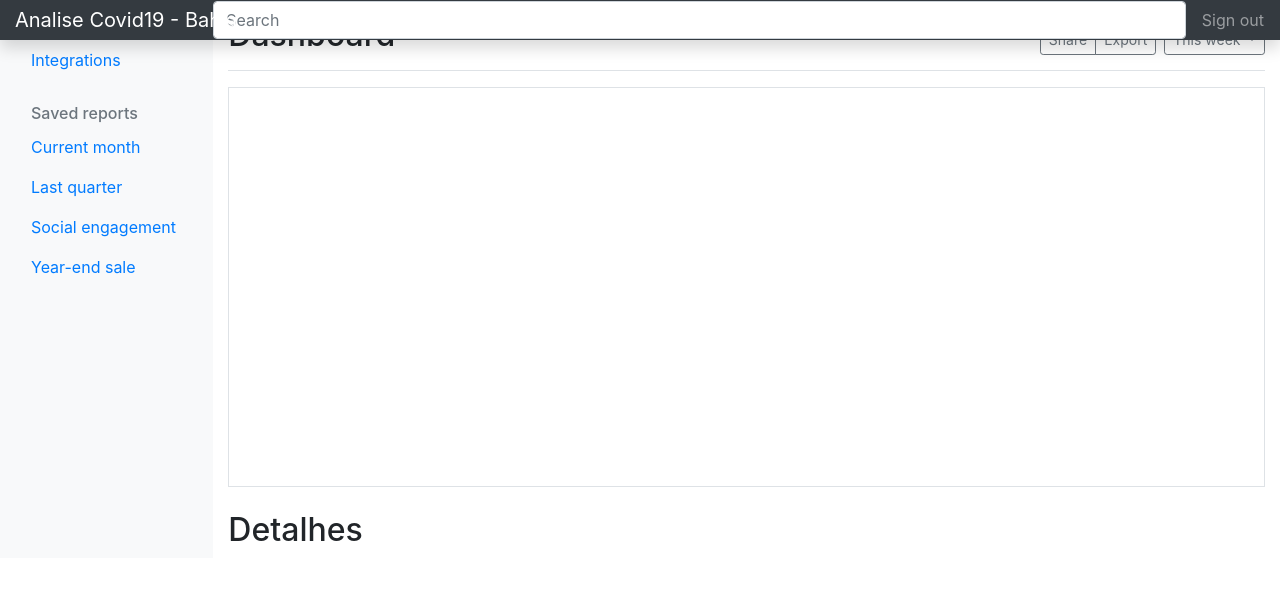
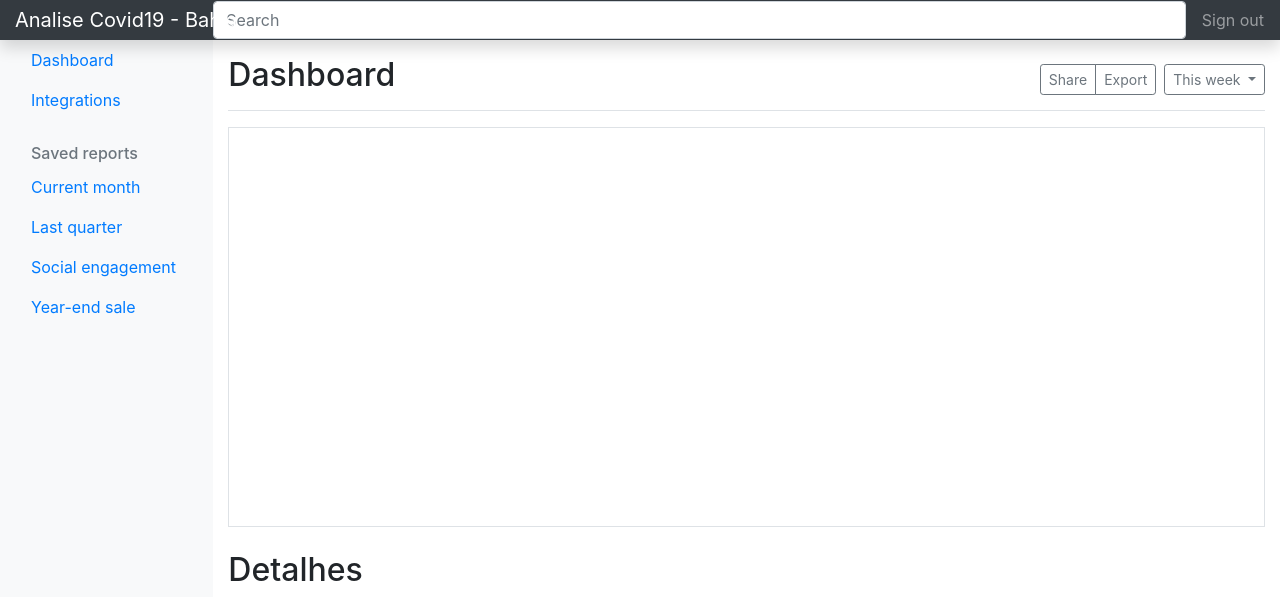
Before and after one commit to jsambarreto/covid_dashboard, a Django app: template covid19ba/templates/index2.html in a window 1280 px wide. Shown: the top 597 px of the page. Run offline with Django 3.2, Linux system fonts and the light colour scheme; the template is opened without the code that fills it, so the values that code supplies are empty; some libraries are stand-ins or nearby versions.

Commit message:
Correcao HTML 2

```diff
--- a/covid19ba/templates/index2.html
+++ b/covid19ba/templates/index2.html
@@ -7,7 +7,7 @@
    </head>
    <body>
       <!-- Top Bar -->
-      <nav class="navbar navbar-dark fixed-top bg-dark flex-md-nowrap p-0 shadow">
+      <nav class="navbar navbar-dark sticky-top bg-dark flex-md-nowrap p-0 shadow">
          <a class="navbar-brand col-sm-3 col-md-2 mr-0" href="#">Analise Covid19 - Bahia</a>
          <input class="form-control form-control-dark w-80" type="text" placeholder="Search" aria-label="Search">
          <ul class="navbar-nav px-3">
@@ -16,6 +16,7 @@
             </li>
          </ul>
       </nav>
+      <!-- Left Bar-->
       <div class="container-fluid">
       <div class="row">
         <nav class="col-md-2 d-none d-md-block bg-light sidebar">
@@ -70,6 +71,7 @@
           </div>
         </nav>
 
+        <!-- Principal-->
         <main role="main" class="col-md-9 ml-sm-auto col-lg-10 pt-3 px-12">
           <div class="d-flex justify-content-between flex-wrap flex-md-nowrap align-items-center pb-2 mb-3 border-bottom">
             <h1 class="h2">Dashboard</h1>
@@ -87,14 +89,14 @@
 
 
             <!-- Highcharts display -->
-            <div class="border" id="container" style="min-width: 310px; height: 400px; margin: 0 auto"></div>
+            <div class="border" id="container" style="min-width: 310px; height: 400px; margin: 0 auto">
+            </div>
             <!-- Table data -->
             <h2 class="pt-4">Detalhes</h2>
             <div class="table-responsive">
             {{table_data|safe}}
             </div>
-            </main>
-      </div>
+        </main>
       <!-- Chartjs libraries -->
       <script src="https://code.highcharts.com/highcharts.js"></script>
       <script src="https://code.highcharts.com/modules/exporting.js"></script>
```
